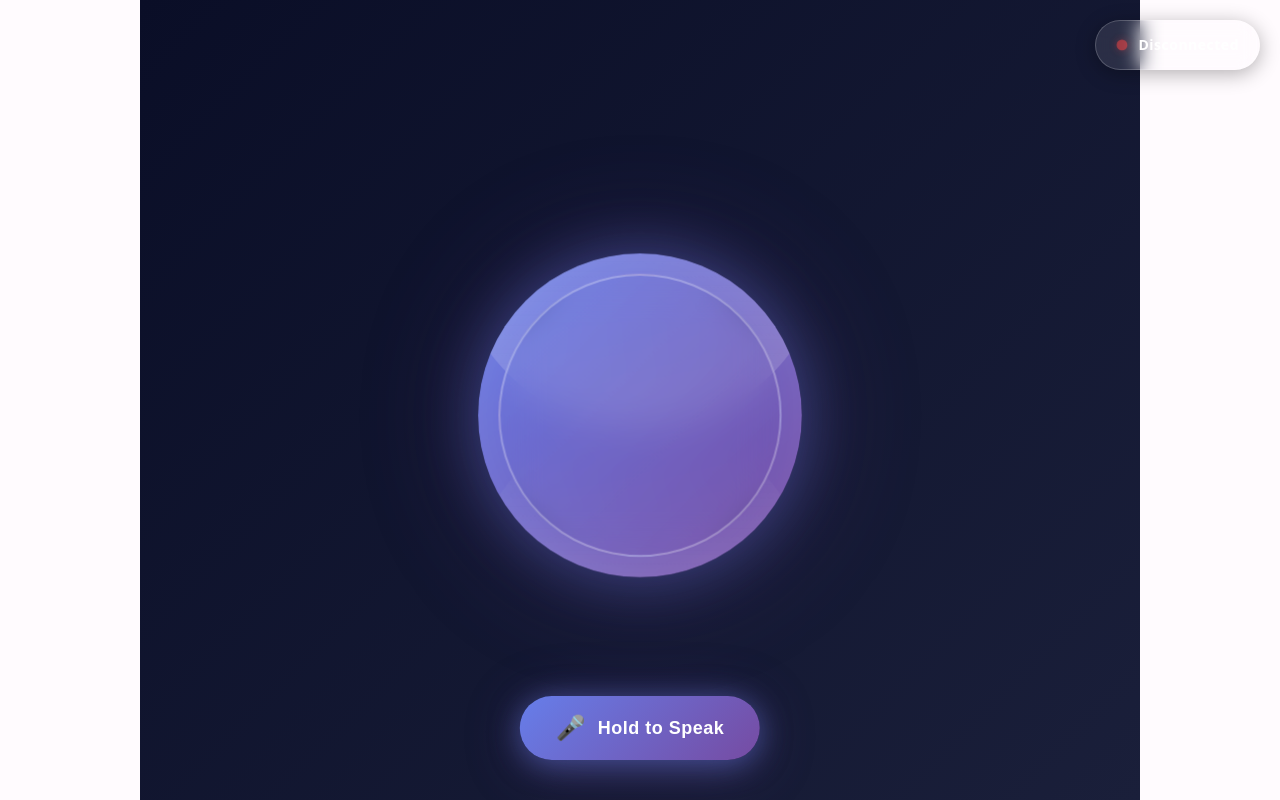
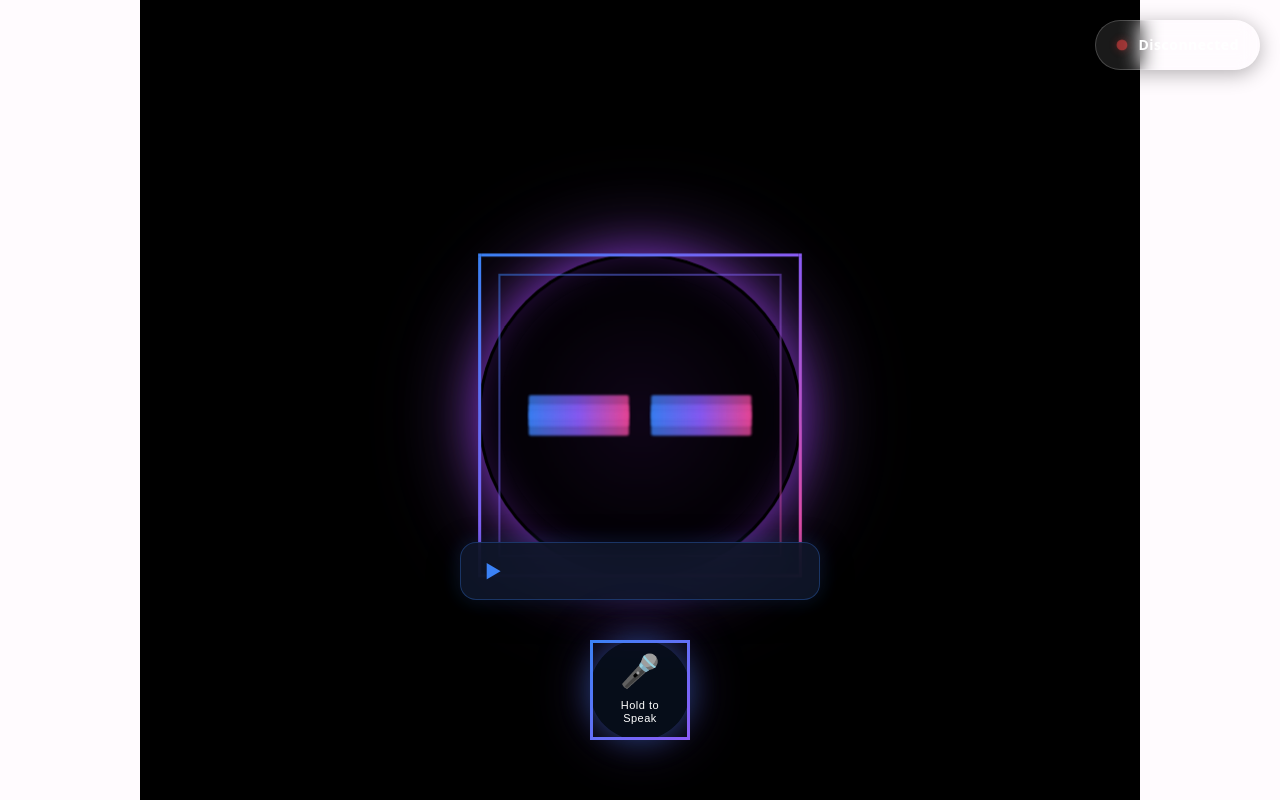
Before and after one commit to shubhamb0439-gif/FRONT-END-ONE, a website: page frontend/views/device.html in a window 1280 px wide. Drawn offline with nearby package versions, Linux system fonts and the light colour scheme.

Commit message:
Updated device.html

```diff
--- a/frontend/public/css/device.css
+++ b/frontend/public/css/device.css
@@ -8,7 +8,7 @@
   justify-content: space-between;
   min-height: 100vh;
   padding: 20px;
-  background: linear-gradient(135deg, #0a0e27 0%, #1a1f3a 100%);
+  background: #000000;
   position: relative;
   overflow: hidden;
 }
@@ -79,15 +79,18 @@
   width: 320px;
   height: 320px;
   border-radius: 50%;
-  background: linear-gradient(135deg, #667eea 0%, #764ba2 100%);
+  background: radial-gradient(circle at center, rgba(147, 51, 234, 0.1) 0%, transparent 70%);
   box-shadow:
-    0 0 60px rgba(102, 126, 234, 0.4),
-    0 0 120px rgba(118, 75, 162, 0.3),
-    inset 0 0 60px rgba(255, 255, 255, 0.1);
+    0 0 40px rgba(147, 51, 234, 0.6),
+    0 0 80px rgba(168, 85, 247, 0.4),
+    0 0 120px rgba(192, 132, 252, 0.2),
+    inset 0 0 40px rgba(147, 51, 234, 0.3);
   display: flex;
   align-items: center;
   justify-content: center;
   animation: float 6s ease-in-out infinite;
+  border: 3px solid;
+  border-image: linear-gradient(135deg, #3b82f6 0%, #8b5cf6 50%, #ec4899 100%) 1;
 }
 
 .sphere-inner {
@@ -95,9 +98,10 @@
   width: 280px;
   height: 280px;
   border-radius: 50%;
-  background: linear-gradient(135deg, rgba(102, 126, 234, 0.3) 0%, rgba(118, 75, 162, 0.3) 100%);
-  border: 2px solid rgba(255, 255, 255, 0.3);
-  backdrop-filter: blur(20px);
+  background: transparent;
+  border: 2px solid;
+  border-image: linear-gradient(135deg, rgba(59, 130, 246, 0.5) 0%, rgba(139, 92, 246, 0.5) 50%, rgba(236, 72, 153, 0.5) 100%) 1;
+  backdrop-filter: blur(10px);
 }
 
 @keyframes float {
@@ -108,68 +112,107 @@
 /* Wave Container */
 .wave-container {
   position: absolute;
-  width: 100%;
-  height: 100%;
-  border-radius: 50%;
-  overflow: hidden;
+  width: 220px;
+  height: 120px;
+  top: 50%;
+  left: 50%;
+  transform: translate(-50%, -50%);
+  display: flex;
+  align-items: center;
+  justify-content: center;
+  z-index: 10;
 }
 
-/* Waves */
+/* Waves - Audio Waveform Style */
 .wave {
   position: absolute;
-  bottom: 0;
-  left: 0;
   width: 100%;
-  height: 100%;
-  background: linear-gradient(180deg, transparent 0%, rgba(255, 255, 255, 0.3) 100%);
-  border-radius: 50%;
-  animation: wave-animation 3s ease-in-out infinite;
+  height: 60px;
+  top: 50%;
+  left: 50%;
+  transform: translate(-50%, -50%);
+  opacity: 0.8;
+  filter: blur(1px);
 }
 
-.wave:nth-child(2) {
-  animation-delay: 1s;
+.wave::before,
+.wave::after {
+  content: '';
+  position: absolute;
+  top: 50%;
+  height: 3px;
+  background: linear-gradient(90deg, #3b82f6 0%, #8b5cf6 50%, #ec4899 100%);
+  border-radius: 2px;
+  animation: wave-pulse 2s ease-in-out infinite;
+}
+
+.wave::before {
+  left: 0;
+  width: 45%;
+  transform: translateY(-50%);
+}
+
+.wave::after {
+  right: 0;
+  width: 45%;
+  transform: translateY(-50%);
+}
+
+.wave:nth-child(1)::before,
+.wave:nth-child(1)::after {
+  height: 40px;
+  animation-delay: 0s;
+}
+
+.wave:nth-child(2)::before,
+.wave:nth-child(2)::after {
+  height: 25px;
+  animation-delay: 0.3s;
   opacity: 0.7;
 }
 
-.wave:nth-child(3) {
-  animation-delay: 2s;
+.wave:nth-child(3)::before,
+.wave:nth-child(3)::after {
+  height: 15px;
+  animation-delay: 0.6s;
   opacity: 0.5;
 }
 
-@keyframes wave-animation {
-  0% {
-    transform: translateY(100%) scale(1);
-    opacity: 0;
+@keyframes wave-pulse {
+  0%, 100% {
+    transform: translateY(-50%) scaleY(0.3);
+    opacity: 0.4;
   }
   50% {
-    opacity: 0.8;
-  }
-  100% {
-    transform: translateY(-100%) scale(1.2);
-    opacity: 0;
+    transform: translateY(-50%) scaleY(1);
+    opacity: 1;
   }
 }
 
 /* Hold to Speak Button */
 .hold-to-speak-btn {
   position: fixed;
-  bottom: 40px;
+  bottom: 60px;
   left: 50%;
   transform: translateX(-50%);
   display: flex;
+  flex-direction: column;
   align-items: center;
+  justify-content: center;
   gap: 12px;
-  padding: 18px 36px;
-  background: linear-gradient(135deg, #667eea 0%, #764ba2 100%);
-  border: none;
-  border-radius: 50px;
+  width: 100px;
+  height: 100px;
+  background: rgba(59, 130, 246, 0.1);
+  border: 3px solid;
+  border-image: linear-gradient(135deg, #3b82f6 0%, #8b5cf6 100%) 1;
+  border-radius: 50%;
   color: #fff;
-  font-size: 18px;
-  font-weight: 600;
+  font-size: 14px;
+  font-weight: 500;
   cursor: pointer;
   box-shadow:
-    0 4px 30px rgba(102, 126, 234, 0.5),
-    0 8px 60px rgba(118, 75, 162, 0.3);
+    0 0 30px rgba(59, 130, 246, 0.4),
+    0 0 60px rgba(139, 92, 246, 0.3);
   transition: all 0.3s ease;
   z-index: 100;
   user-select: none;
@@ -178,71 +221,108 @@
 }
 
 .hold-to-speak-btn:hover {
-  transform: translateX(-50%) scale(1.05);
+  transform: translateX(-50%) scale(1.1);
   box-shadow:
-    0 6px 40px rgba(102, 126, 234, 0.6),
-    0 12px 80px rgba(118, 75, 162, 0.4);
+    0 0 40px rgba(59, 130, 246, 0.6),
+    0 0 80px rgba(139, 92, 246, 0.5);
 }
 
 .hold-to-speak-btn:active,
 .hold-to-speak-btn.speaking {
   transform: translateX(-50%) scale(0.95);
-  background: linear-gradient(135deg, #764ba2 0%, #667eea 100%);
+  background: rgba(139, 92, 246, 0.3);
   box-shadow:
-    0 2px 20px rgba(102, 126, 234, 0.7),
-    0 4px 40px rgba(118, 75, 162, 0.5),
-    inset 0 0 30px rgba(255, 255, 255, 0.2);
+    0 0 50px rgba(139, 92, 246, 0.8),
+    0 0 100px rgba(236, 72, 153, 0.6),
+    inset 0 0 30px rgba(139, 92, 246, 0.4);
 }
 
 .mic-icon {
-  font-size: 24px;
+  font-size: 32px;
+  line-height: 1;
 }
 
 .btn-text {
+  font-size: 11px;
   letter-spacing: 0.5px;
+  text-align: center;
+  line-height: 1.2;
 }
 
 /* Speaking state animation */
-.hold-to-speak-btn.speaking .sphere {
-  animation: pulse-speaking 0.8s ease-in-out infinite;
+.speaking-active .sphere {
+  box-shadow:
+    0 0 60px rgba(139, 92, 246, 0.8),
+    0 0 100px rgba(236, 72, 153, 0.6),
+    0 0 140px rgba(59, 130, 246, 0.4),
+    inset 0 0 40px rgba(139, 92, 246, 0.5);
+}
+
+.speaking-active .wave::before,
+.speaking-active .wave::after {
+  animation: wave-pulse-active 0.4s ease-in-out infinite;
+}
+
+@keyframes wave-pulse-active {
+  0%, 100% {
+    transform: translateY(-50%) scaleY(0.5);
+    opacity: 0.6;
+  }
+  50% {
+    transform: translateY(-50%) scaleY(1.5);
+    opacity: 1;
+  }
 }
 
 @keyframes pulse-speaking {
   0%, 100% {
     box-shadow:
-      0 0 60px rgba(102, 126, 234, 0.6),
-      0 0 120px rgba(118, 75, 162, 0.5);
+      0 0 60px rgba(139, 92, 246, 0.6),
+      0 0 120px rgba(236, 72, 153, 0.5);
   }
   50% {
     box-shadow:
-      0 0 80px rgba(102, 126, 234, 0.8),
-      0 0 160px rgba(118, 75, 162, 0.7);
+      0 0 80px rgba(139, 92, 246, 0.8),
+      0 0 160px rgba(236, 72, 153, 0.7);
   }
 }
 
-/* Transcript Display */
+/* Transcript Display - Response Box */
 .transcript-display {
   position: fixed;
-  bottom: 140px;
+  bottom: 200px;
   left: 50%;
   transform: translateX(-50%);
-  max-width: 80%;
-  width: 500px;
-  padding: 20px 30px;
-  background: rgba(255, 255, 255, 0.1);
+  max-width: 85%;
+  width: 360px;
+  padding: 16px 24px;
+  background: rgba(15, 23, 42, 0.9);
   backdrop-filter: blur(20px);
-  border-radius: 20px;
-  border: 1px solid rgba(255, 255, 255, 0.2);
-  box-shadow: 0 8px 40px rgba(0, 0, 0, 0.3);
+  border-radius: 16px;
+  border: 1px solid rgba(59, 130, 246, 0.3);
+  box-shadow:
+    0 8px 32px rgba(0, 0, 0, 0.4),
+    0 0 20px rgba(59, 130, 246, 0.2);
   z-index: 99;
+  display: flex;
+  align-items: center;
+  gap: 12px;
+}
+
+.transcript-display::before {
+  content: '▶';
+  font-size: 18px;
+  color: #3b82f6;
+  flex-shrink: 0;
 }
 
 #transcriptText {
-  color: #fff;
-  font-size: 16px;
-  line-height: 1.6;
+  color: #e2e8f0;
+  font-size: 14px;
+  line-height: 1.5;
   margin: 0;
-  text-align: center;
+  text-align: left;
+  flex: 1;
 }
 
 /* Responsive Design */
--- a/frontend/public/js/ui.js
+++ b/frontend/public/js/ui.js
@@ -1744,7 +1744,7 @@ if (elHoldToSpeak) {
     });
 }
 
-function startHoldToSpeak() {
+async function startHoldToSpeak() {
     if (isHoldingSpeakButton || !isServerConnected) return;
 
     isHoldingSpeakButton = true;
@@ -1754,17 +1754,44 @@ function startHoldToSpeak() {
     if (elHoldToSpeak) {
         elHoldToSpeak.classList.add('speaking');
     }
+
+    const container = document.querySelector('.container');
+    if (container) {
+        container.classList.add('speaking-active');
+    }
+
     if (elSphere) {
         elSphere.style.animation = 'float 6s ease-in-out infinite, pulse-speaking 0.8s ease-in-out infinite';
     }
 
+    // Auto-start stream if not active
+    if (!streamActive && connectedDesktops.length > 0) {
+        try {
+            await signaling?.waitUntilConnected?.();
+            streamActive = true;
+            await ensureStreamer().startStreaming(connectedDesktops);
+            micMuted = true;
+            ensureStreamer().mute();
+            setStatus(true);
+
+            const to = (pairedDesktopId || signaling?.currentDesktopId || DEFAULT_DESKTOP_ID);
+            persistedState.selectedDesktopId = to;
+            saveState();
+            streamer.sendOfferTo(to).catch(console.error);
+
+            if (window.__offerRetryTimer) clearTimeout(window.__offerRetryTimer);
+            window.__offerRetryTimer = setTimeout(() => {
+                if (streamActive && signaling?.isConnectedNow?.()) {
+                    streamer.sendOfferTo(to).catch(() => { });
+                }
+            }, 4000);
+        } catch (e) {
+            console.error('[HOLD-TO-SPEAK] Failed to start stream:', e);
+        }
+    }
+
     // Start recording
     onStartRecordingNote();
-
-    // Auto-start stream if not active
-    if (!streamActive && connectedDesktops.length > 0) {
-        elBtnStream.click();
-    }
 
     console.log('[HOLD-TO-SPEAK] Started');
 }
@@ -1779,6 +1806,12 @@ function stopHoldToSpeak() {
     if (elHoldToSpeak) {
         elHoldToSpeak.classList.remove('speaking');
     }
+
+    const container = document.querySelector('.container');
+    if (container) {
+        container.classList.remove('speaking-active');
+    }
+
     if (elSphere) {
         elSphere.style.animation = 'float 6s ease-in-out infinite';
     }
--- a/frontend/views/device.html
+++ b/frontend/views/device.html
@@ -65,16 +65,16 @@
             </div>
         </div>
 
+        <!-- Transcript Display - Response Box -->
+        <div id="transcriptDisplay" class="transcript-display" hidden>
+            <p id="transcriptText"></p>
+        </div>
+
         <!-- Hold to Speak Button -->
         <button id="btnHoldToSpeak" class="hold-to-speak-btn">
             <span class="mic-icon">🎤</span>
-            <span class="btn-text">Hold to Speak</span>
+            <span class="btn-text">Hold to<br>Speak</span>
         </button>
-
-        <!-- Transcript Display -->
-        <div id="transcriptDisplay" class="transcript-display" hidden>
-            <p id="transcriptText"></p>
-        </div>
     </div>
 
     <!-- Socket.IO client -->
```
